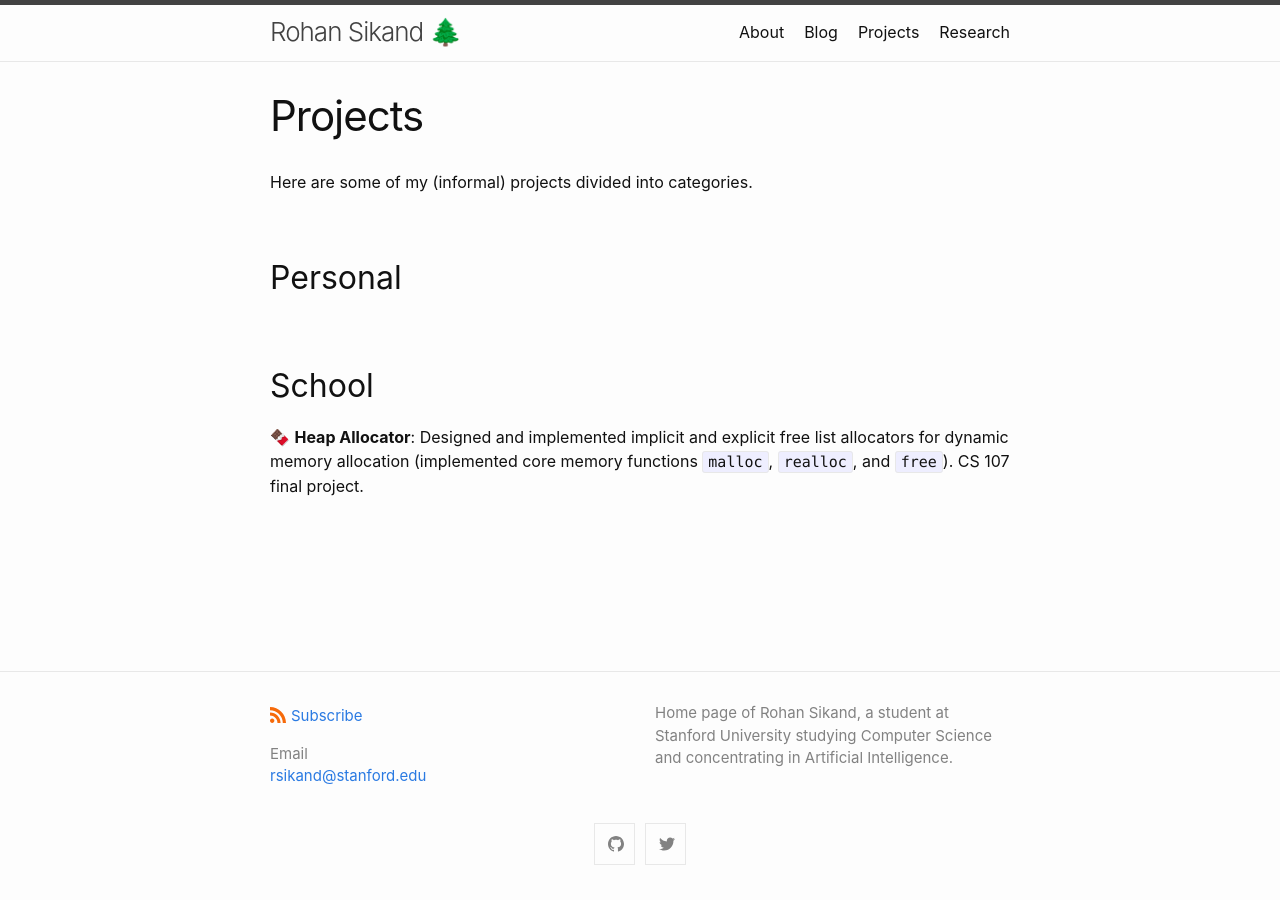
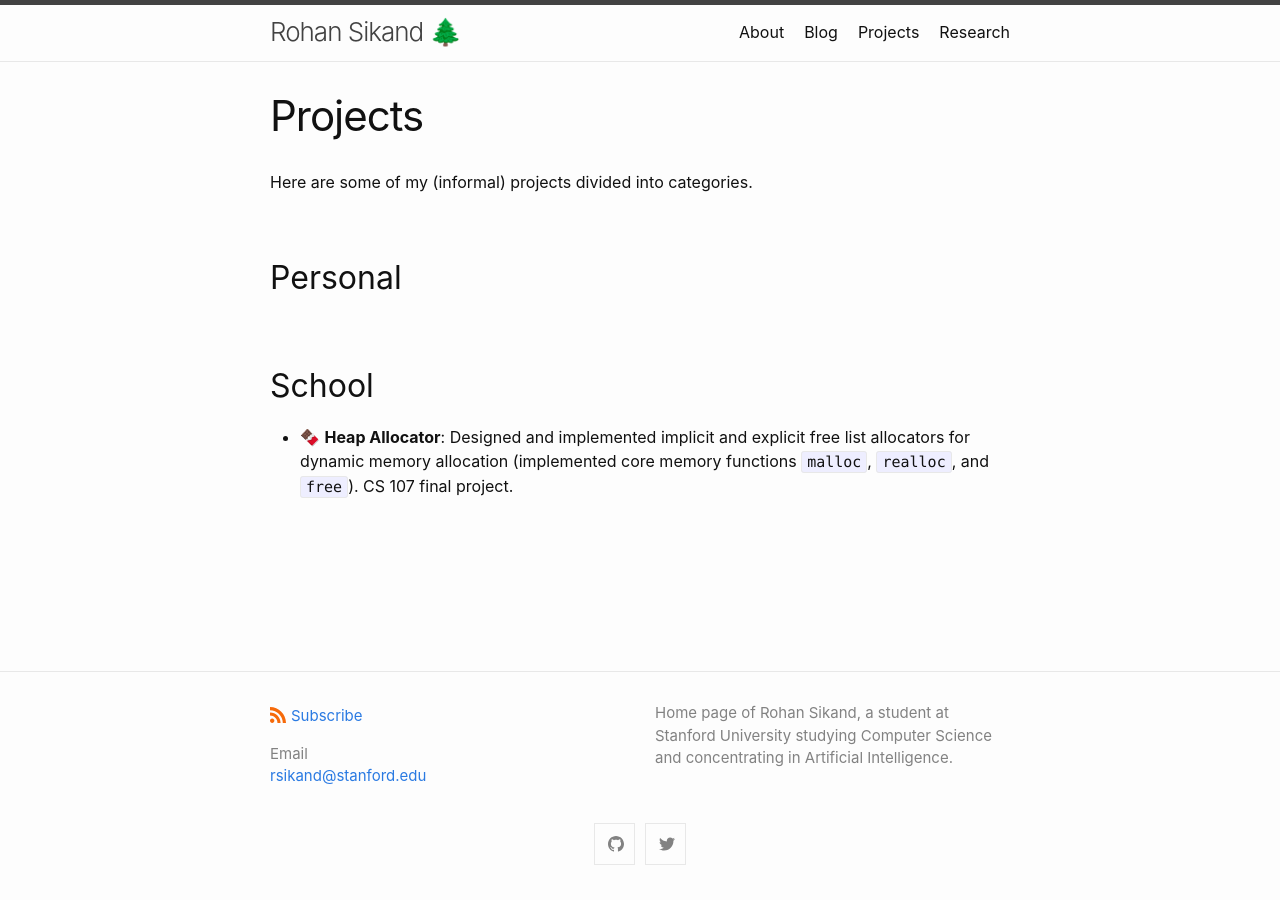
Before and after one commit to rosikand/pw, a Jekyll site: the page built from projects.md, in a window 1280 px wide. Built offline with Jekyll 4.4.1, drawn with Linux system fonts in a browser that asks for light colours.

Commit message:
added bullet points

```diff
--- a/projects.md
+++ b/projects.md
@@ -11,4 +11,4 @@ Here are some of my (informal) projects divided into categories.
 
 ## School
 
-🍫 **Heap Allocator**: Designed and implemented implicit and explicit free list allocators for dynamic memory allocation (implemented core memory functions `malloc`, `realloc`, and `free`). CS 107 final project.
+- 🍫 **Heap Allocator**: Designed and implemented implicit and explicit free list allocators for dynamic memory allocation (implemented core memory functions `malloc`, `realloc`, and `free`). CS 107 final project.
```
